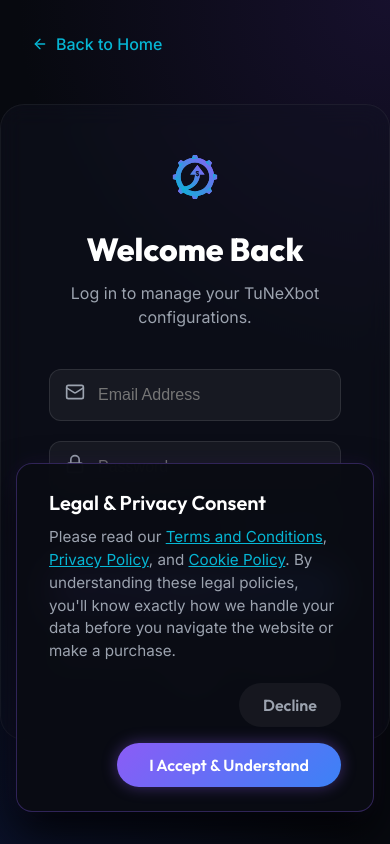
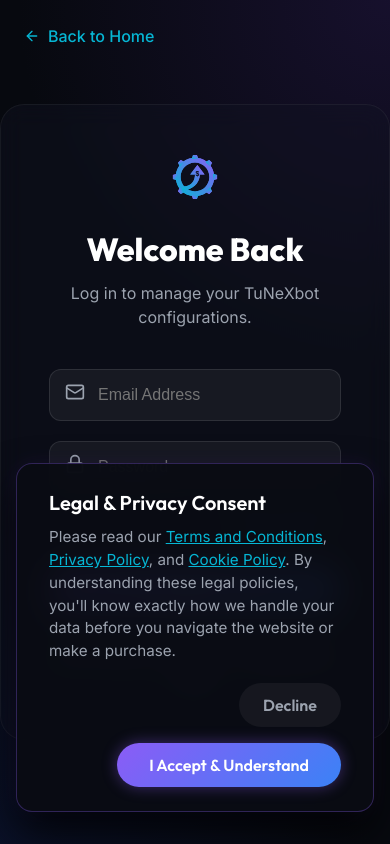
Before and after one commit to babatswags-project/tunexbot, a React (Vite) app: page /login in a window 390 px wide. Built offline with nearby package versions, Linux system fonts and the light colour scheme.

Commit message:
Fix 'Back to Home' visibility on Signup and Login mobile views

```diff
--- a/src/pages/Login.jsx
+++ b/src/pages/Login.jsx
@@ -47,7 +47,7 @@
             <div className="bg-shape shape-1" style={{ top: '-10%', right: '-10%' }}></div>
             <div className="bg-shape shape-2" style={{ bottom: '-10%', left: '-10%' }}></div>
 
-            <Link to="/" style={{ position: 'absolute', top: '2rem', left: '2rem', display: 'flex', alignItems: 'center', gap: '0.5rem', color: 'var(--neon-cyan)', fontWeight: 500, zIndex: 10 }}>
+            <Link to="/" style={{ position: 'absolute', top: 'calc(1rem + env(safe-area-inset-top))', left: '1rem', display: 'flex', alignItems: 'center', gap: '0.5rem', color: 'var(--neon-cyan)', fontWeight: 500, zIndex: 10, padding: '0.5rem' }}>
                 <ArrowLeft size={16} /> Back to Home
             </Link>
 
--- a/src/pages/Signup.jsx
+++ b/src/pages/Signup.jsx
@@ -46,7 +46,7 @@
             <div className="bg-shape shape-1" style={{ top: '-10%', right: '-10%' }}></div>
             <div className="bg-shape shape-2" style={{ bottom: '-10%', left: '-10%' }}></div>
 
-            <Link to="/" style={{ position: 'absolute', top: '2rem', left: '2rem', display: 'flex', alignItems: 'center', gap: '0.5rem', color: 'var(--neon-cyan)', fontWeight: 500, zIndex: 10 }}>
+            <Link to="/" style={{ position: 'absolute', top: 'calc(1rem + env(safe-area-inset-top))', left: '1rem', display: 'flex', alignItems: 'center', gap: '0.5rem', color: 'var(--neon-cyan)', fontWeight: 500, zIndex: 10, padding: '0.5rem' }}>
                 <ArrowLeft size={16} /> Back to Home
             </Link>
 
```
